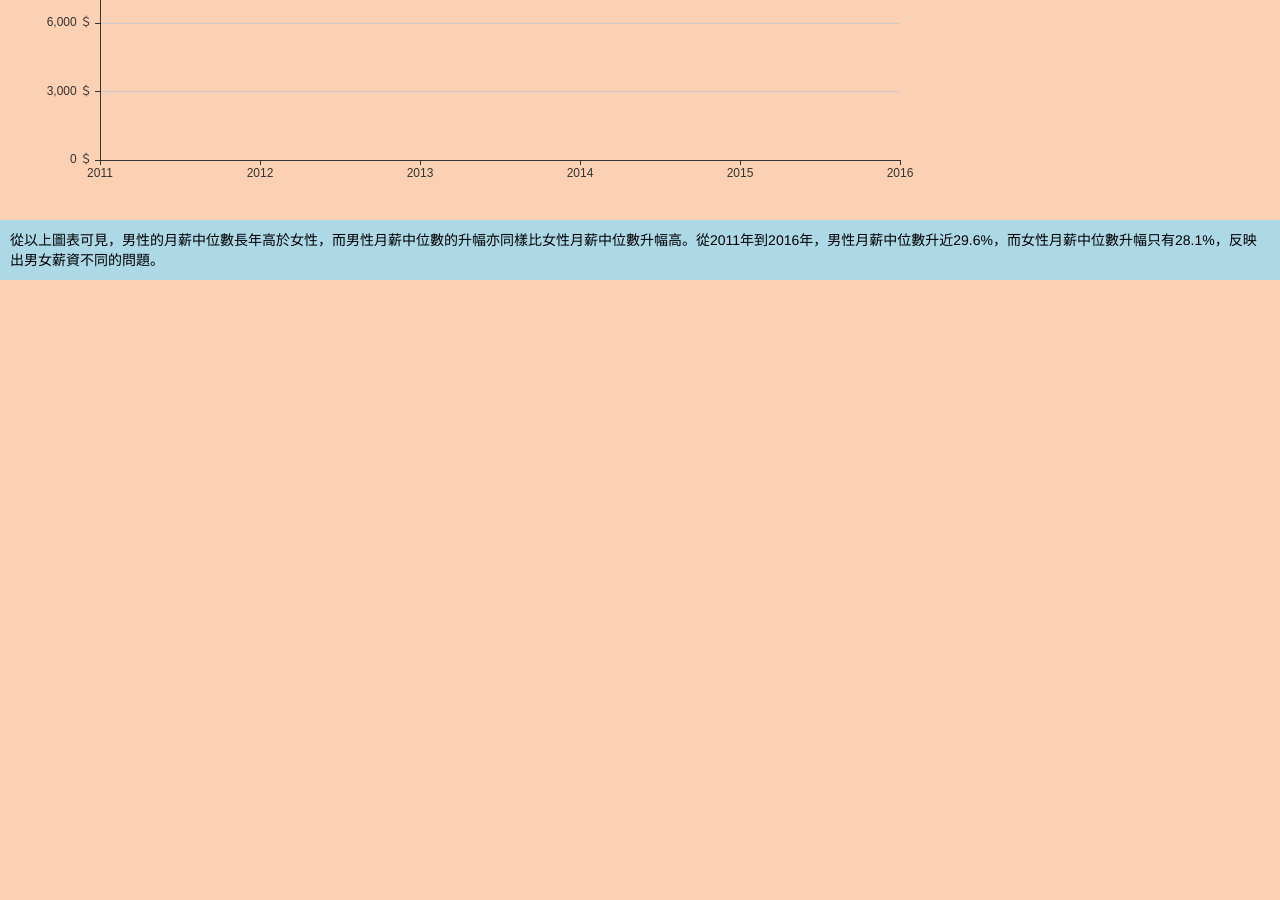
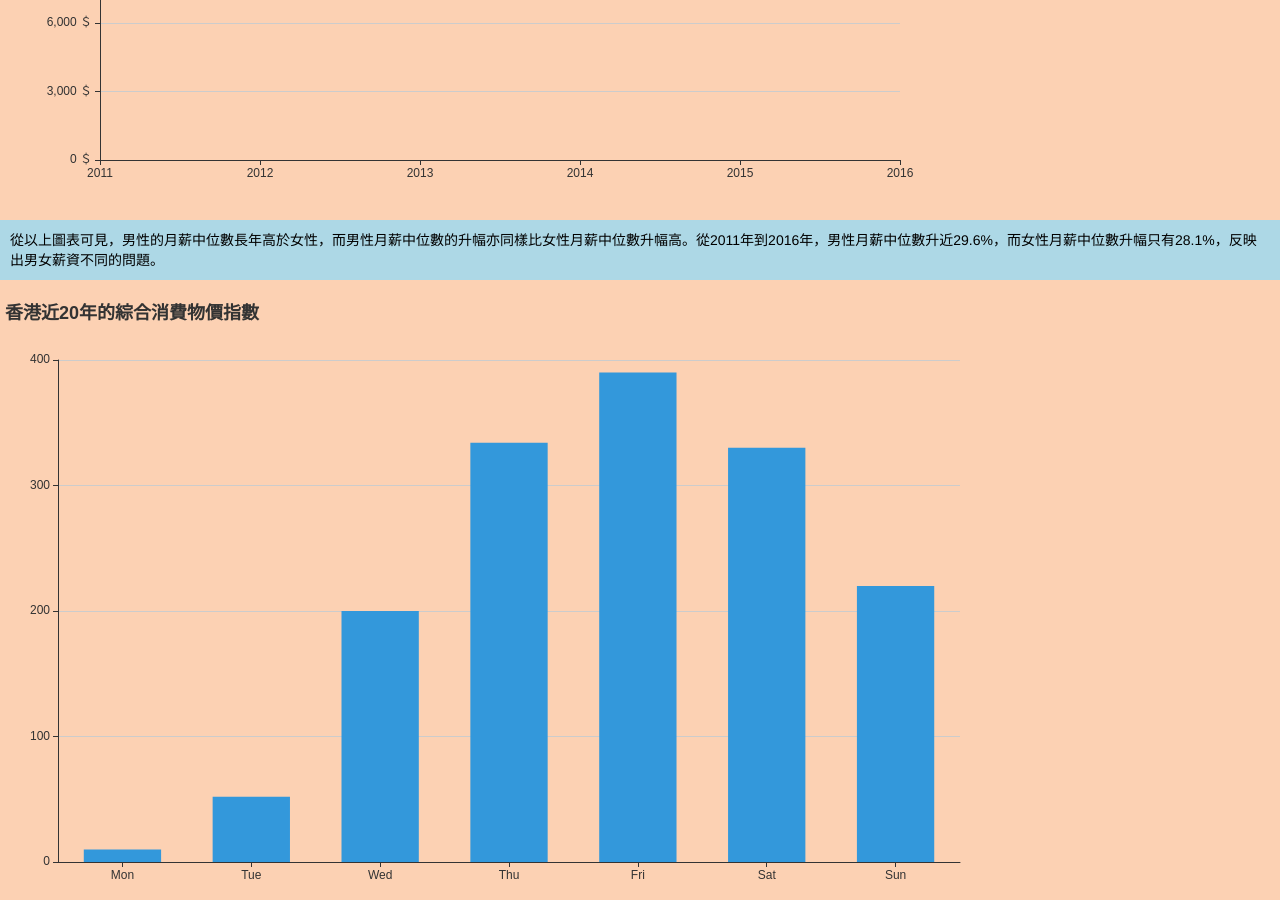
Before and after one commit to kimwong1018/homework5, a plain HTML site: page index.html in a window 1280 px wide. Shown: the part 503-1403 px from the top of the page. Before the commit the page ends 803 px from the top, so only its background shows below. Drawn offline with nearby package versions, Linux system fonts and the light colour scheme.

Commit message:
Update index.html

```diff
--- a/index.html
+++ b/index.html
@@ -113,6 +113,7 @@
          </div>
     <br>
          <!--chart2-->
+                <div id="main2" style="width: 1000px;height:600px;"></div>
     <script type="text/javascript">
         $(function() {
             var myChart2 = echarts.init(document.getElementById('main2'));
```
